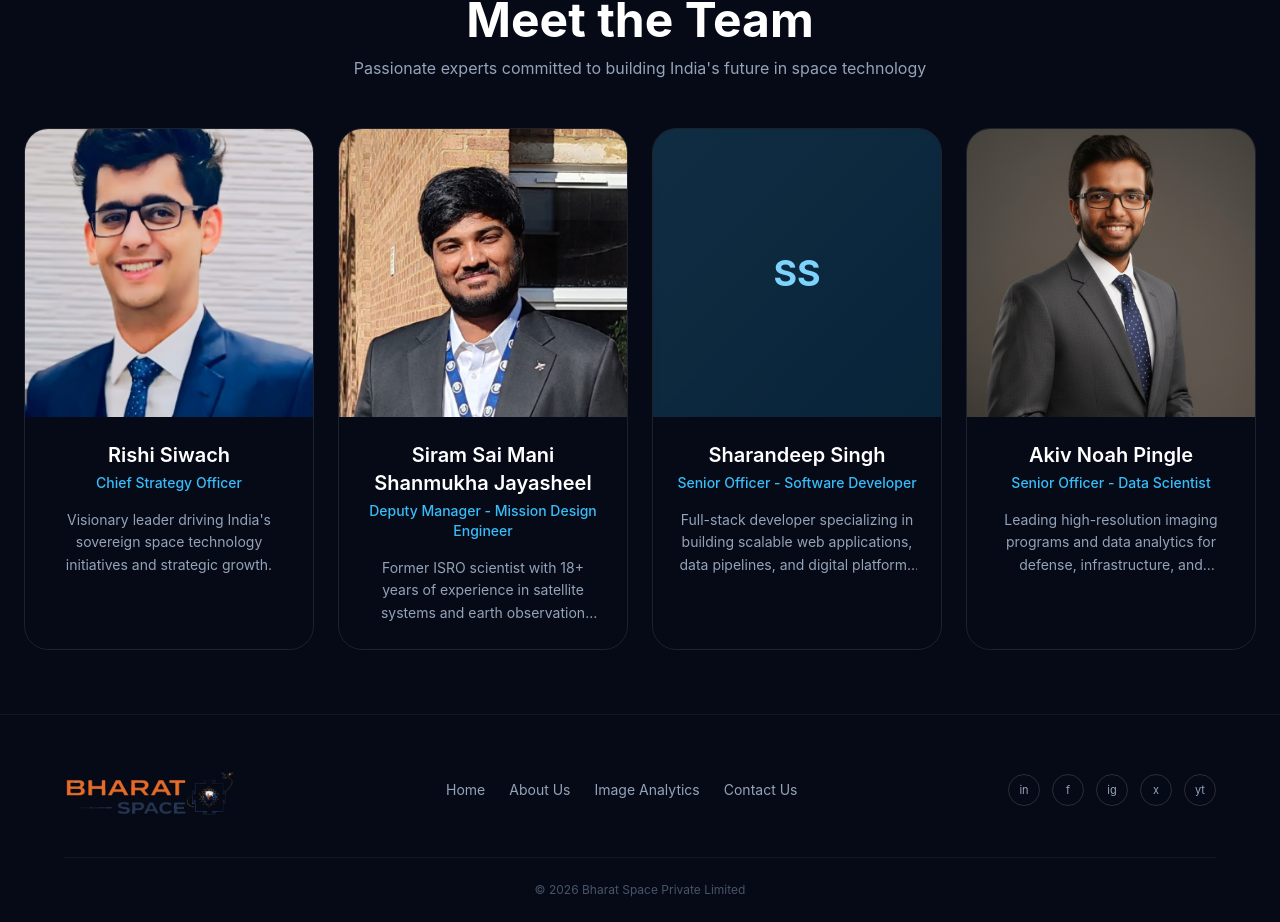
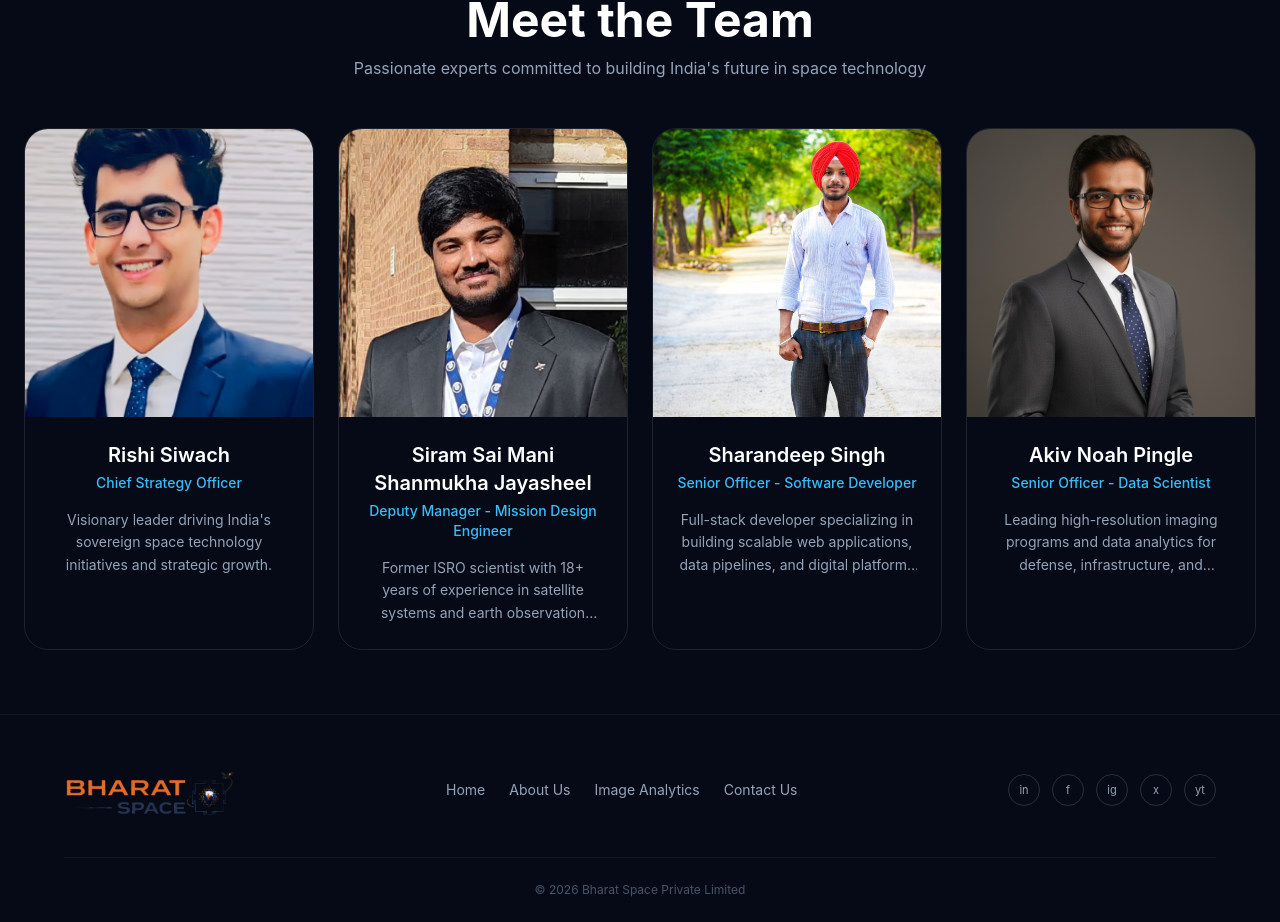
Before and after one commit to Sharandeep-Singh-NibeSpace/Bhaarat-Space, a Next.js app: page /about in a window 1280 px wide. Shown: the part 4154-5076 px from the top of the page. Built offline with nearby package versions, Linux system fonts and the light colour scheme.

Commit message:
add image commit

```diff
--- a/components/Team.js
+++ b/components/Team.js
@@ -23,7 +23,7 @@ const TEAM = [
     name: "Sharandeep Singh",
     role: "Senior Officer - Software Developer",
     // No photo uploaded yet for this member — falls back to an initials avatar below.
-    image: null,
+    image: "/images/Team/Sharandeep.jpg",
     bio: "Full-stack developer specializing in building scalable web applications, data pipelines, and digital platforms for space technology.",
   },
   {
@@ -66,7 +66,11 @@ export default function Team() {
               initial={{ opacity: 0, y: 50 }}
               whileInView={{ opacity: 1, y: 0 }}
               viewport={{ once: false, margin: "-80px" }}
-              transition={{ duration: 0.8, delay: index * 0.1, ease: EASE_SMOOTH }}
+              transition={{
+                duration: 0.8,
+                delay: index * 0.1,
+                ease: EASE_SMOOTH,
+              }}
               className="group border border-white/10 rounded-3xl overflow-hidden hover:border-sky-400/50 transition-all duration-300 hover:-translate-y-2 backdrop-blur-sm"
             >
               <div className="h-72 overflow-hidden">
```
Also changed, not shown: public/images/Team/Sharandeep.jpg (added).
